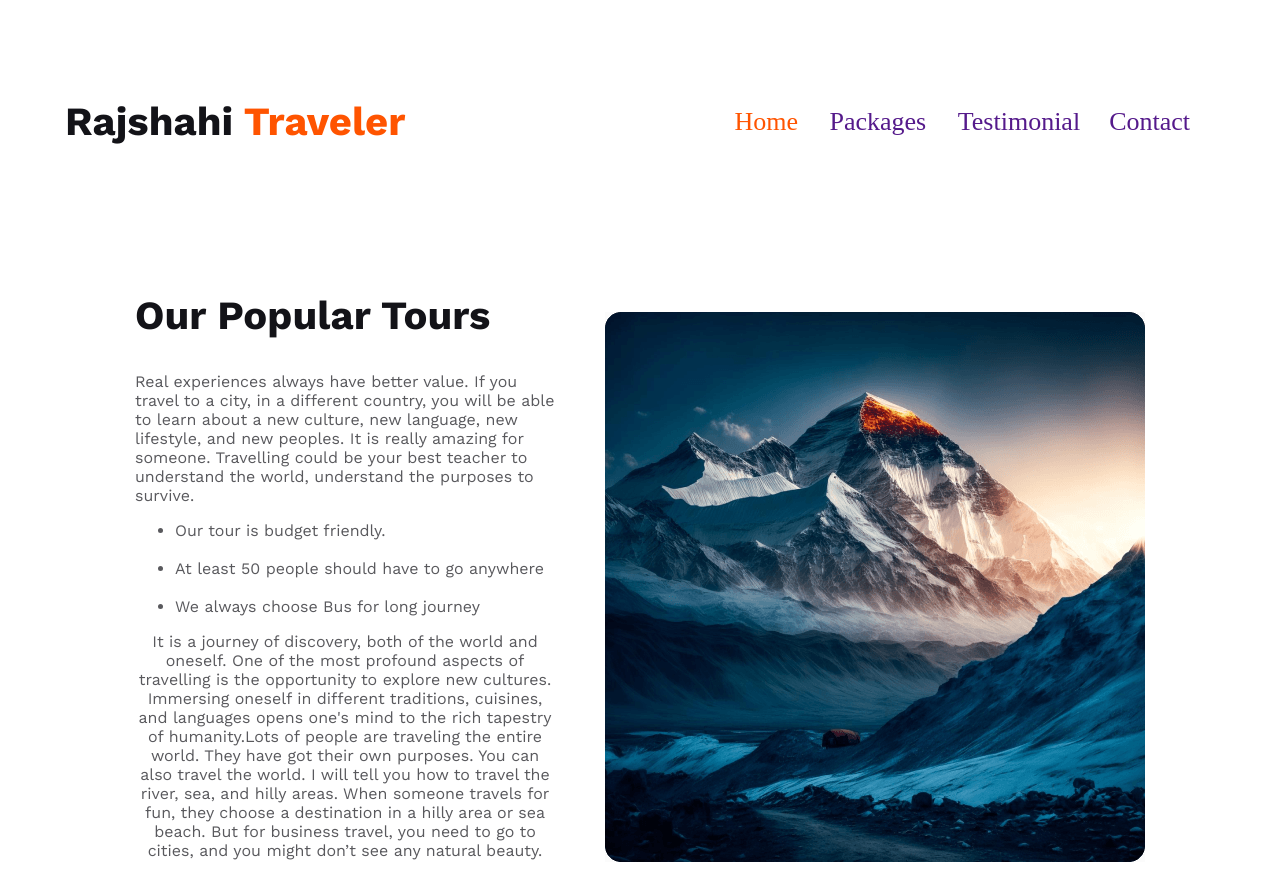
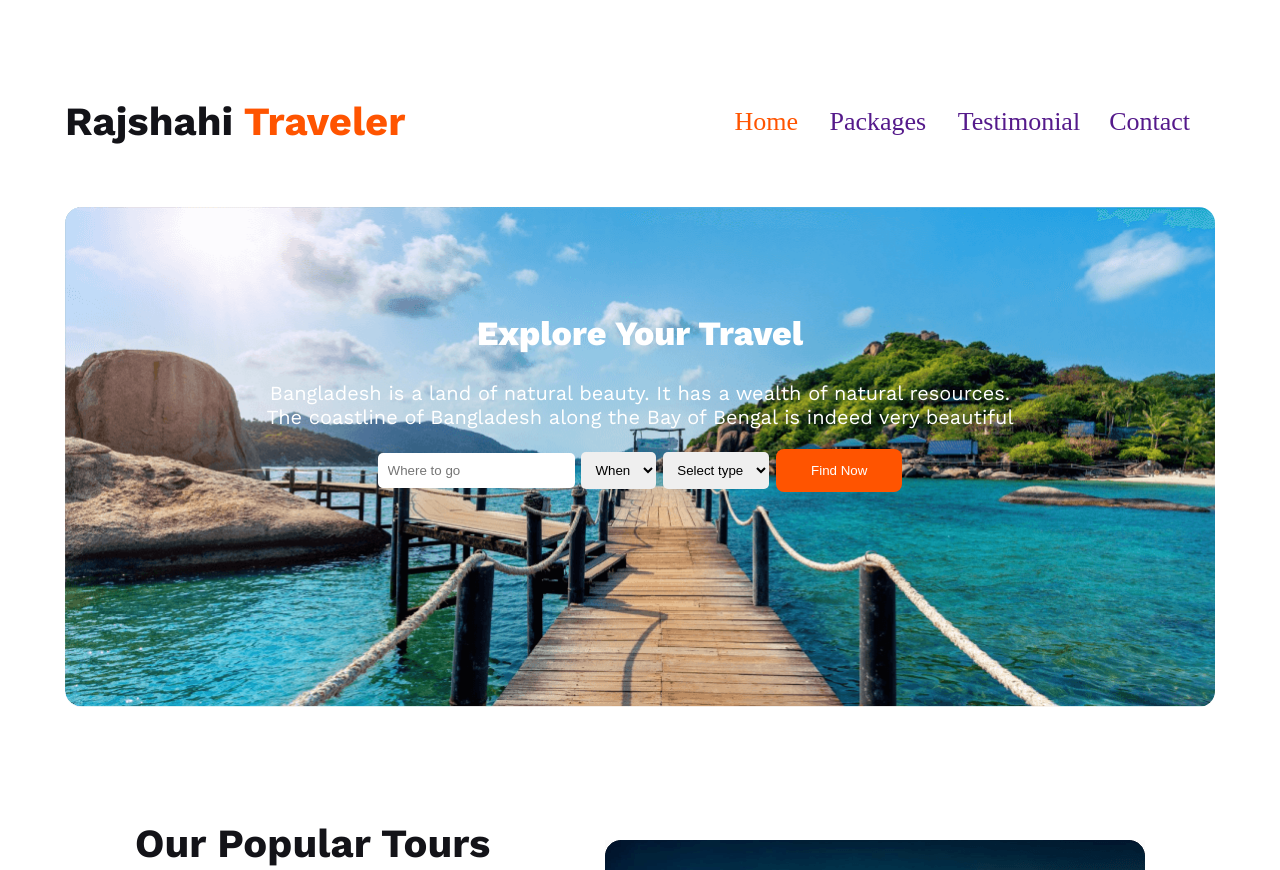
Before and after one commit to sabbir-hossen66/Rajshahi-Traveler, a plain HTML site: page index.html in a window 1280 px wide. Shown: the top 870 px of the page. Drawn offline with nearby package versions, Linux system fonts and the light colour scheme.

Commit message:
banner-done

```diff
--- a/index.html
+++ b/index.html
@@ -11,6 +11,7 @@
 <body>
     <!-- here is header section -->
     <header>
+        <!-- nav is here -->
         <nav class="header-nav">
             <div>
                 <h2 class="primary-main-title">Rajshahi <span class="text-orange-color">Traveler</span></h2>
@@ -23,6 +24,27 @@
             </div>
 
         </nav>
+
+        <!-- banner is here -->
+        <section>
+            <div class="banner-content">
+                <h1>Explore Your Travel</h1>
+                <p>Bangladesh is a land of natural beauty. It has a wealth of natural resources. <br> The coastline of
+                    Bangladesh along the Bay of Bengal is indeed very beautiful</p>
+                <div class="search-bar">
+                    <form action="">
+                        <input type="text" name="" id="" placeholder="Where to go">
+                        <select name="option" id="">
+                            <option value="1">When</option>
+                        </select>
+                        <select name="option" id="">
+                            <option value="1">Select type</option>
+                        </select>
+                        <button class="primary-btn">Find Now</button>
+                    </form>
+                </div>
+            </div>
+        </section>
     </header>
     <!-- here is main section -->
     <main>
--- a/styles/style.css
+++ b/styles/style.css
@@ -59,6 +59,38 @@ header {
     /* padding: 5px; */
     margin-right: 25px;
     text-decoration: none;
+}
+
+
+/* ------------banner section---------- */
+.banner-content {
+    background-image: url("../resources/Group\ 13\ \(1\)\ \(1\).png");
+    background-size: cover;
+    height: 500px;
+    background-repeat: no-repeat;
+    position: relative;
+    text-align: center;
+    border-radius: 16px;
+    color: white;
+    font-size: 20px;
+    font-family: 'Work Sans', sans-serif;
+    /* background: linear-gradient(180deg, rgba(19, 19, 24, 0.80) 0%, rgba(19, 19, 24, 0.00) 100%); */
+}
+
+.banner-content h1 {
+    color: white;
+    font-size: 34px;
+    padding-top: 106px;
+    font-weight: 800;
+
+}
+
+.search-bar input,
+select,
+option {
+    padding: 10px;
+    border: none;
+    border-radius: 5px;
 }
 
 /*-----------------  Popular Tour Section is here -------------------*/
@@ -200,6 +232,7 @@ h1 {
 
 .news-letter-primary-section {
     margin-top: 50px;
+    margin-bottom: 50px;
 }
 
 .news-letter-parent {
@@ -305,6 +338,16 @@ h1 {
     }
 }
 
+/* ------banner section---------- */
+@media screen and (max-width:576px) {
+
+    .search-bar form>input,
+    select {
+
+        flex-direction: column;
+    }
+}
+
 /* ---------- here is the popular tour section --------------*/
 @media screen and (max-width:576px) {
     .popular-tour-parent {
```
